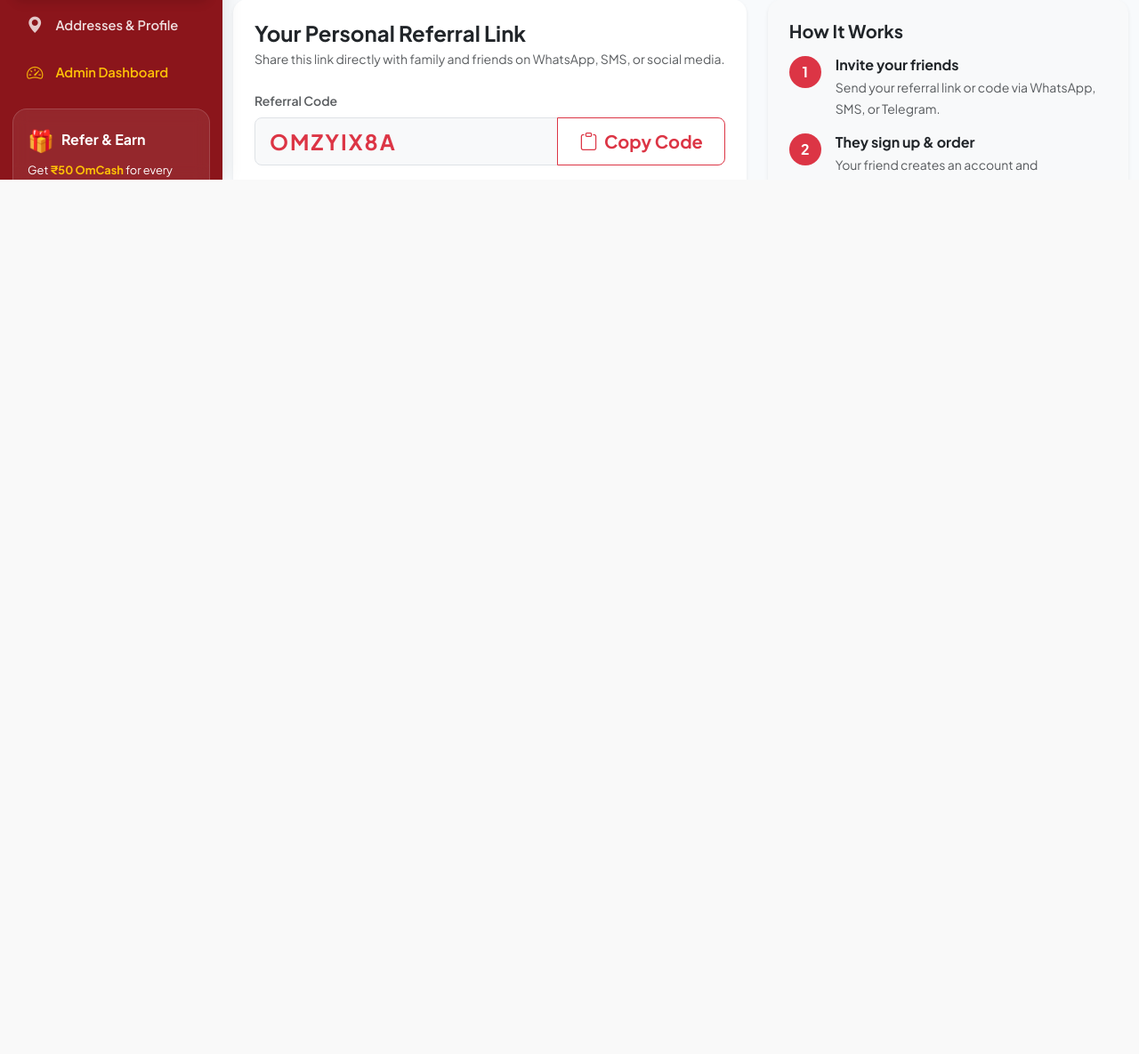
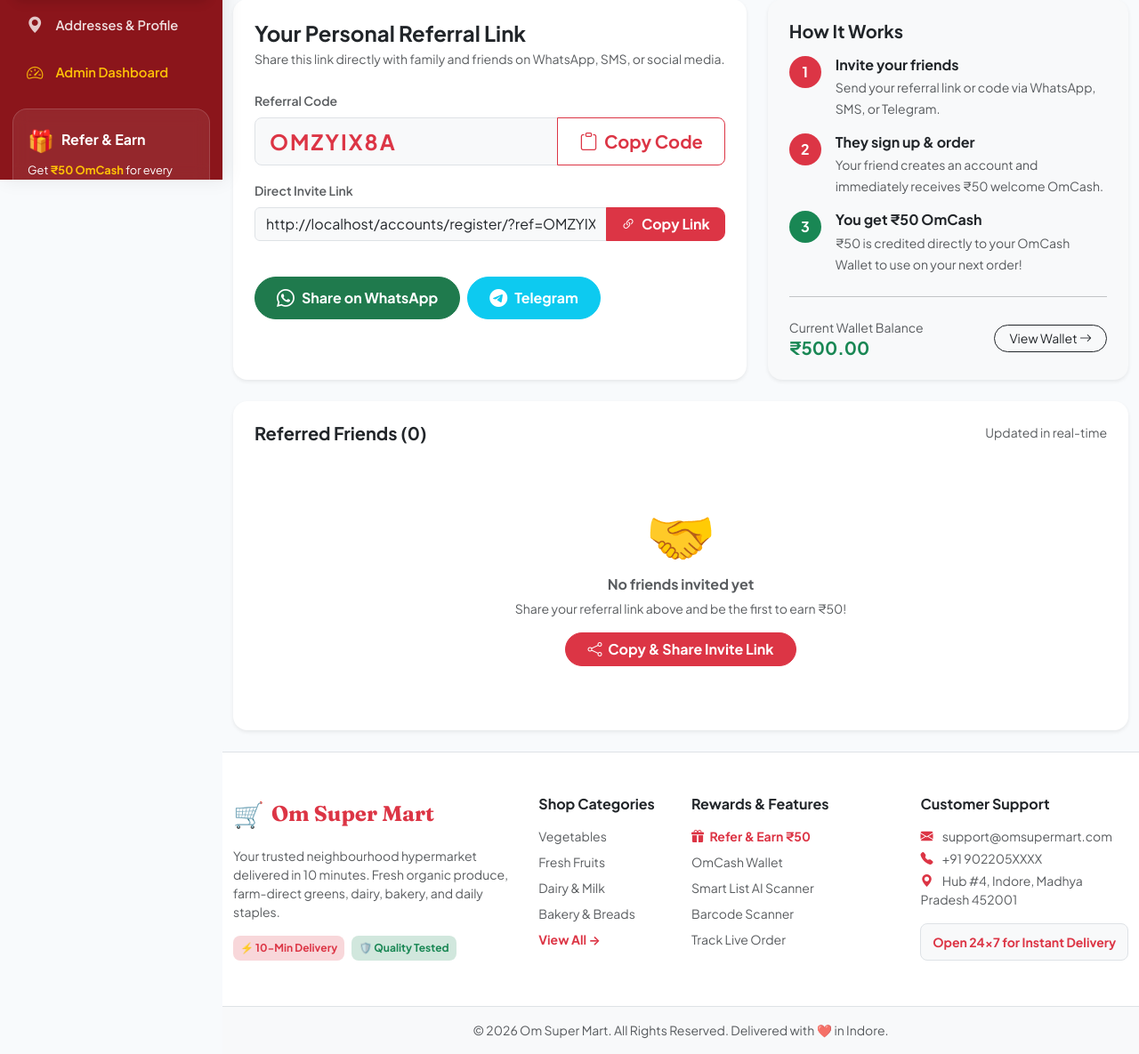
Before and after one commit to damodarvaishnav05/Grocery_Management_app_using_django, a Django app: page /accounts/refer/ in a window 1280 px wide. Shown: the part 598-1783 px from the top of the page at 89% size. Before the commit the page ends 800 px from the top, so only its background shows below. Run offline with Django 5.2, Linux system fonts and the light colour scheme; a user stored in the database is signed in; data comes from the database, SQL or seed files in the repository; data that the repository does not hold is empty; parts of the project's set-up code (start-up, migrations or seed data) failed here and were passed over.

Commit message:
Fix NoReverseMatch in refer.html and resolve footer alignment and overlap across all pages

```diff
--- a/static/css/style.css
+++ b/static/css/style.css
@@ -44,19 +44,29 @@
     }
 }
 
-html,body{ height:100%; }
-
-body{
-    display:flex;
-    flex-direction:column;
-    min-height:100vh;
-    font-family:var(--fm-font-body);
-    background:var(--fm-cream);
-    color:var(--fm-ink);
-    -webkit-font-smoothing:antialiased;
-}
-
-main{ flex:1; }
+html {
+    box-sizing: border-box;
+    scroll-behavior: smooth;
+}
+
+*, *::before, *::after {
+    box-sizing: inherit;
+}
+
+body {
+    min-height: 100vh;
+    font-family: var(--fm-font-body);
+    background: #F8FAFC;
+    color: var(--om-slate-900);
+    -webkit-font-smoothing: antialiased;
+    margin: 0;
+    padding: 0;
+    overflow-x: hidden;
+}
+
+main {
+    display: block;
+}
 
 h1,h2,h3,.fm-display{
     font-family:var(--fm-font-display);
@@ -841,28 +851,18 @@ input:focus-visible,
    FOOTER
    ========================================================================== */
 
-footer{
-    background:var(--fm-green-900) !important;
+footer {
+    position: relative;
+    clear: both;
+    width: 100%;
+    margin-top: auto;
+    z-index: 10;
+    flex-shrink: 0;
 }
 
 footer h4,
-footer h5{
-    font-family:var(--fm-font-display);
-}
-
-footer p,
-footer li{
-    color:rgba(255,255,255,.7);
-}
-
-footer a{
-    color:rgba(255,255,255,.7);
-    text-decoration:none;
-    transition:color .2s var(--fm-ease);
-}
-
-footer a:hover{
-    color:#fff !important;
+footer h5 {
+    font-family: var(--fm-font-display);
 }
 
 footer .bg-black{
@@ -1410,14 +1410,17 @@ footer .bg-black{
 .om-app-wrapper {
     display: flex;
     min-height: 100vh;
+    width: 100%;
     background: #F8FAFC;
     color: var(--om-slate-900);
+    position: relative;
 }
 
 /* Left Sidebar */
 .om-sidebar {
     width: 250px;
     min-width: 250px;
+    max-width: 250px;
     background: var(--om-sidebar-bg);
     color: #ffffff;
     height: 100vh;
@@ -1428,6 +1431,7 @@ footer .bg-black{
     flex-direction: column;
     z-index: 1040;
     box-shadow: 4px 0 20px rgba(0, 0, 0, 0.08);
+    flex-shrink: 0;
 }
 
 .om-brand-header {
@@ -1528,10 +1532,12 @@ footer .bg-black{
 
 /* Main Content Area */
 .om-main-wrapper {
-    flex: 1;
+    flex: 1 1 auto;
     min-width: 0;
     display: flex;
     flex-direction: column;
+    min-height: 100vh;
+    background: #F8FAFC;
 }
 
 /* Top Header */
@@ -2028,8 +2034,9 @@ footer .bg-black{
 }
 
 .om-main-content {
-    flex: 1;
-    min-height: calc(100vh - 140px);
+    flex: 1 0 auto;
+    width: 100%;
+    display: block;
 }
 
 /* Recent Orders Widget in Right Sidebar */
--- a/templates/accounts/refer.html
+++ b/templates/accounts/refer.html
@@ -154,7 +154,7 @@
                         <small class="text-muted d-block">Current Wallet Balance</small>
                         <h5 class="fw-bold text-success mb-0">₹{{ wallet_balance }}</h5>
                     </div>
-                    <a href="{% url 'wallet:index' %}" class="btn btn-outline-dark btn-sm rounded-pill px-3">
+                    <a href="{% url 'wallet:dashboard' %}" class="btn btn-outline-dark btn-sm rounded-pill px-3">
                         View Wallet <i class="bi bi-arrow-right"></i>
                     </a>
                 </div>
--- a/templates/base.html
+++ b/templates/base.html
@@ -22,7 +22,7 @@
     <link rel="stylesheet" href="https://cdn.jsdelivr.net/npm/bootstrap-icons@1.11.3/font/bootstrap-icons.css">
 
     <!-- Custom CSS with Cache Buster -->
-    <link rel="stylesheet" href="{% static 'css/style.css' %}?v=5.0">
+    <link rel="stylesheet" href="{% static 'css/style.css' %}?v=5.1">
 
     <style>
         /* Mobile-First Reset & Global Tweaks */
@@ -476,7 +476,7 @@
         </main>
 
         <!-- FOOTER -->
-        <footer class="bg-white border-top mt-5 text-dark">
+        <footer class="bg-white border-top mt-auto text-dark">
             <div class="container py-5">
                 <div class="row g-4">
                     <div class="col-lg-4 col-md-6">
--- a/templates/wallet/index.html
+++ b/templates/wallet/index.html
@@ -29,7 +29,7 @@
     </div>
 
     <!-- MAIN WALLET GRID -->
-    <div class="row g-4">
+    <div class="row g-4 align-items-start">
 
         <!-- LEFT COLUMN: VIRTUAL CARD & TOP-UP -->
         <div class="col-lg-5">
--- a/wallet/urls.py
+++ b/wallet/urls.py
@@ -5,6 +5,7 @@ app_name = "wallet"
 
 urlpatterns = [
     path("", views.wallet_dashboard, name="dashboard"),
+    path("dashboard/", views.wallet_dashboard, name="index"),
     path("top-up/", views.top_up_wallet, name="top_up"),
     path("pay/<int:order_id>/", views.pay_with_wallet, name="pay_with_wallet"),
 ]
```
